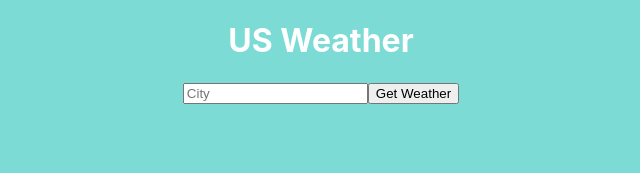
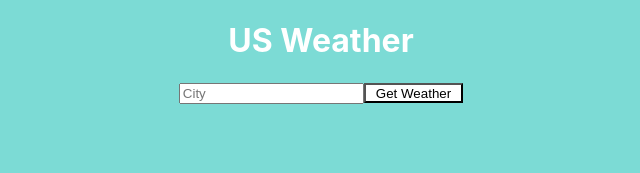
Before and after one commit to akshay-gadkari/weather-app, a React (Create React App) app: page / in a window 1280 px wide. Shown: the top 173 px of the page, without its empty margins (319-959 px from the left). Built offline with nearby package versions, Linux system fonts and the light colour scheme; no server answers.

Commit message:
change button color

```diff
--- a/src/components/form.js
+++ b/src/components/form.js
@@ -7,12 +7,20 @@ flex-flow: row;
 justify-content: center;
 `;
 
+let Button = styled.button`
+background: white;
+height: 20px;
+padding: 0 10px;
+color: black;
+`;
+
+
 const Form = (props) => {
     return (
         <FormDiv>
 	  <form onSubmit={props.loadWeather}>
             <input type="text" name="city" placeholder="City" />
-            <button>Get Weather</button>
+            <Button>Get Weather</Button>
 	  </form>
 	</FormDiv>
     );
```
